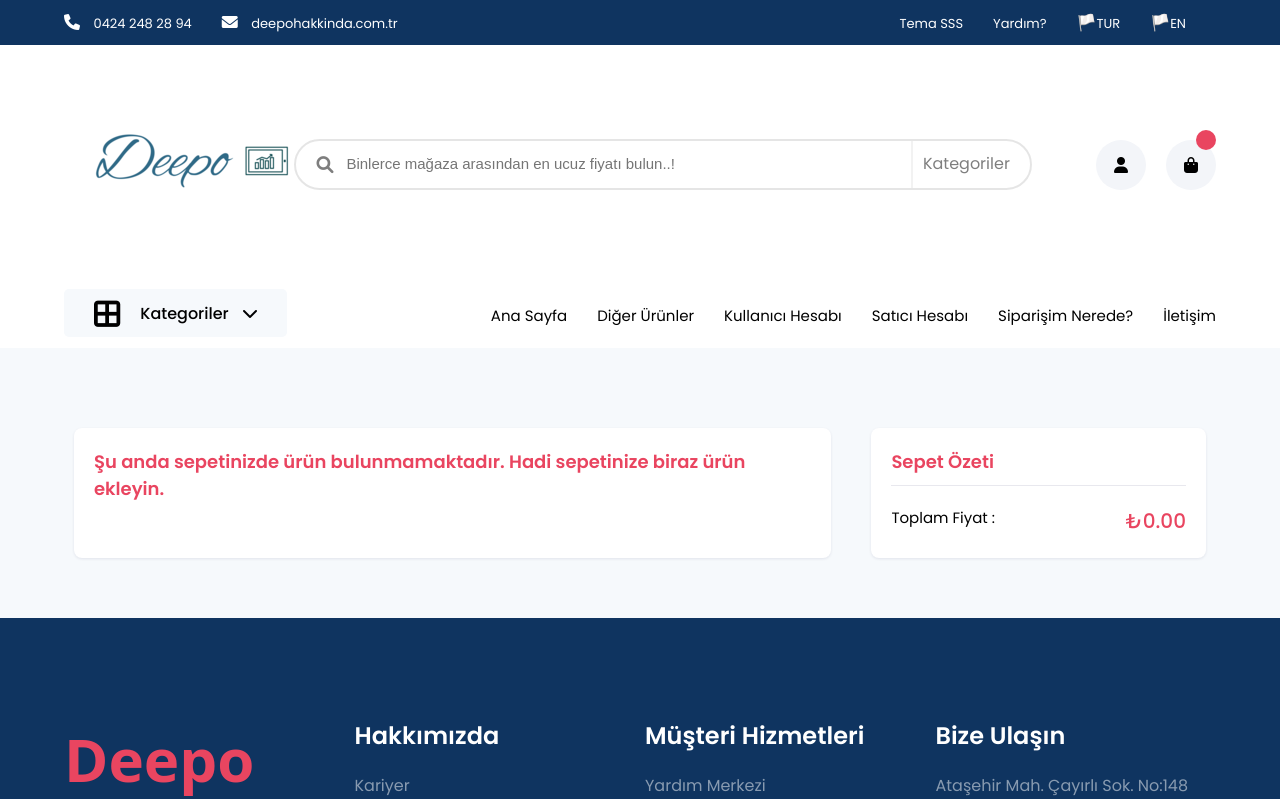
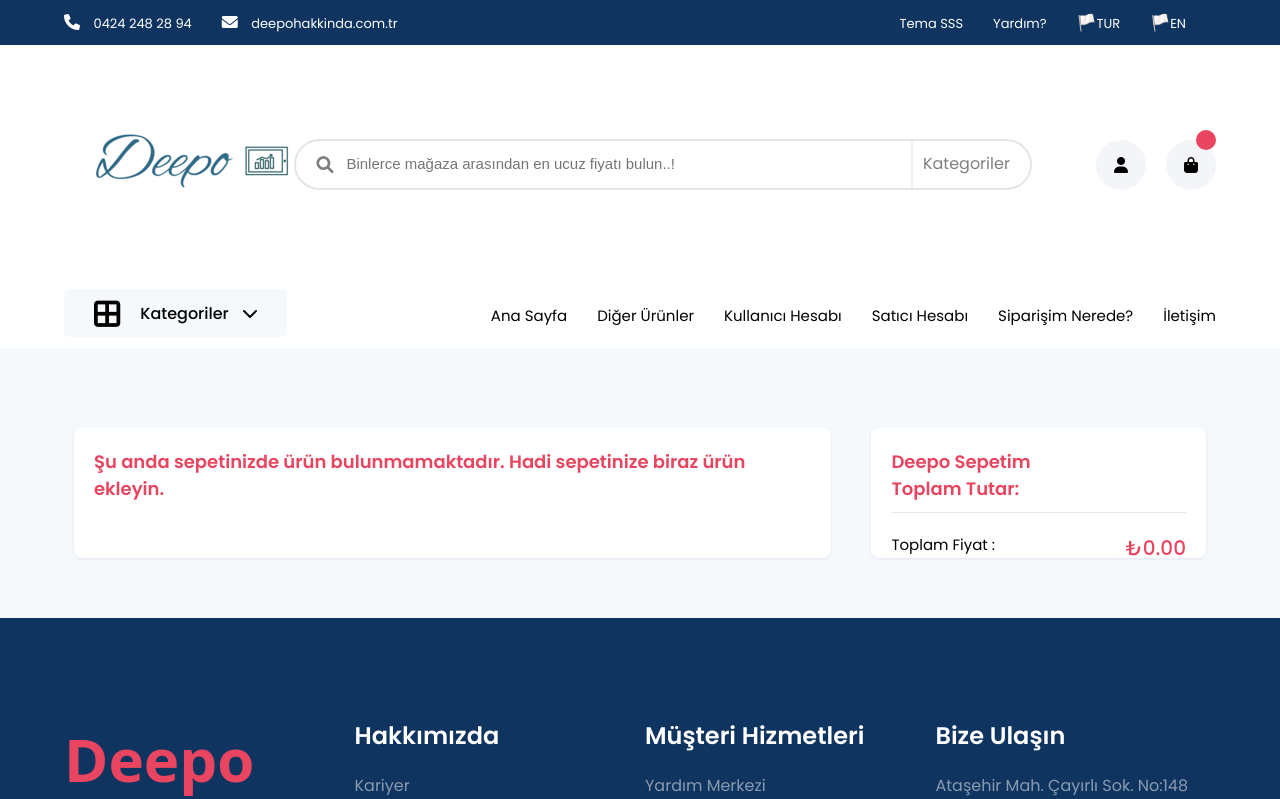
Before and after one commit to BurakGul1/deepo-frontend, a React (Create React App) app: page /cart in a window 1280 px wide. Shown: the top 799 px of the page. Built offline with nearby package versions, Linux system fonts and the light colour scheme.

Commit message:
deepo cart added

```diff
--- a/src/common/Cart/Cart.jsx
+++ b/src/common/Cart/Cart.jsx
@@ -54,7 +54,7 @@ const Cart = ({ CartItem, addToCart, decreaseQty }) => {
           </div>
 
           <div className='cart-total product'>
-            <h2>Sepet Özeti</h2>
+            <h2>Deepo Sepetim <br /> Toplam Tutar:</h2>
             <div className=' d_flex'>
               <h4>Toplam Fiyat :</h4>
               <h3>₺{totalPrice}.00</h3>
```
